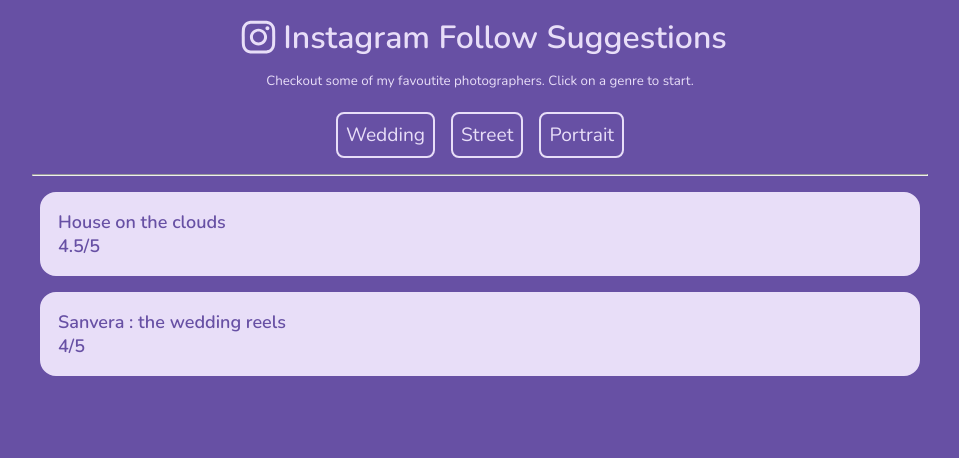
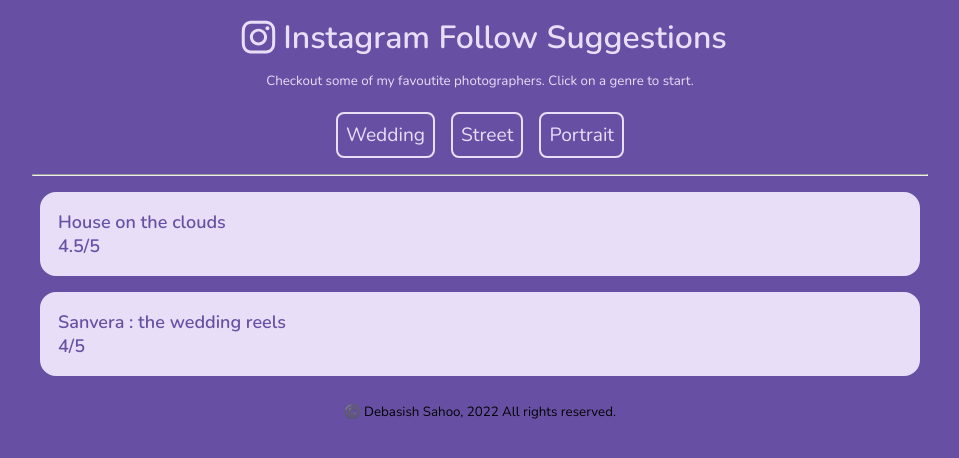
Before and after one commit to DebasishSahoo10/follow-suggestioner, a React (Create React App) app: page / in a window 1280 px wide. Shown: the top 458 px of the page, without its empty margins (160-1119 px from the left). Built offline with nearby package versions, Linux system fonts and the light colour scheme.

Commit message:
refactor : added copyright

```diff
--- a/src/App.js
+++ b/src/App.js
@@ -48,6 +48,7 @@
           ))}
         </ul>
       </div>
+      <small>©️ Debasish Sahoo, 2022 All rights reserved.</small>
     </div>
   );
 }
```
